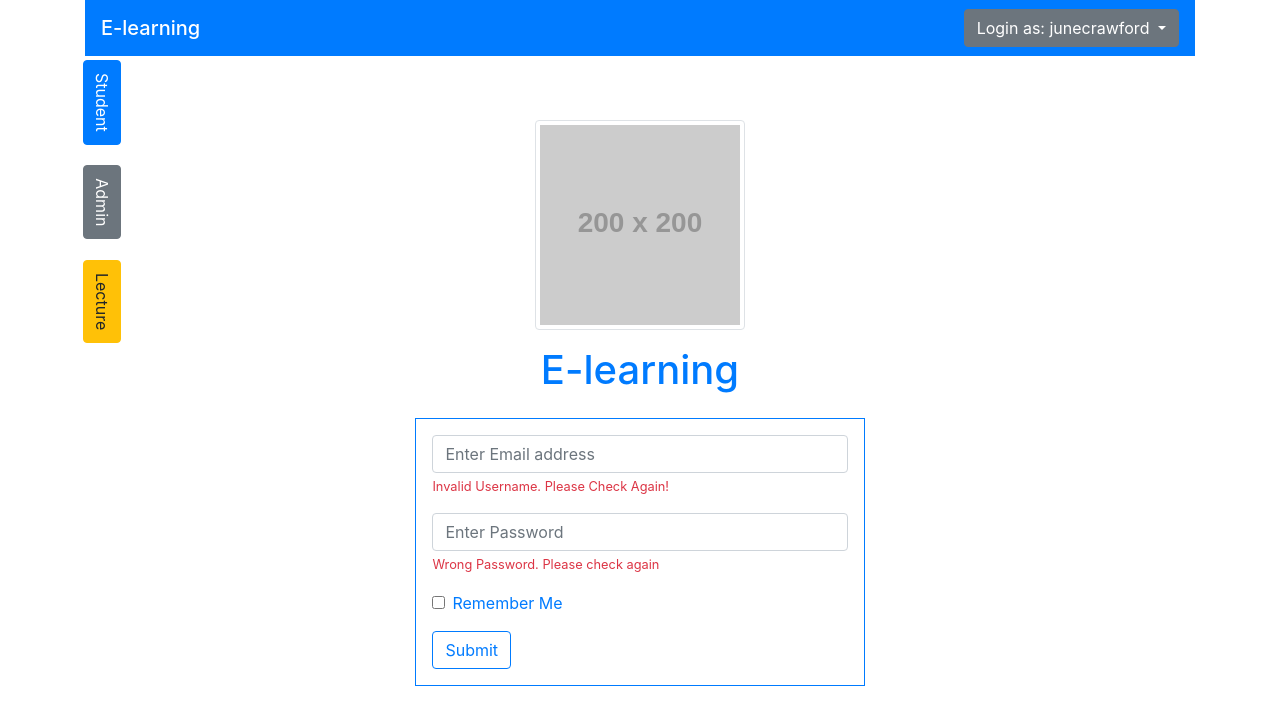
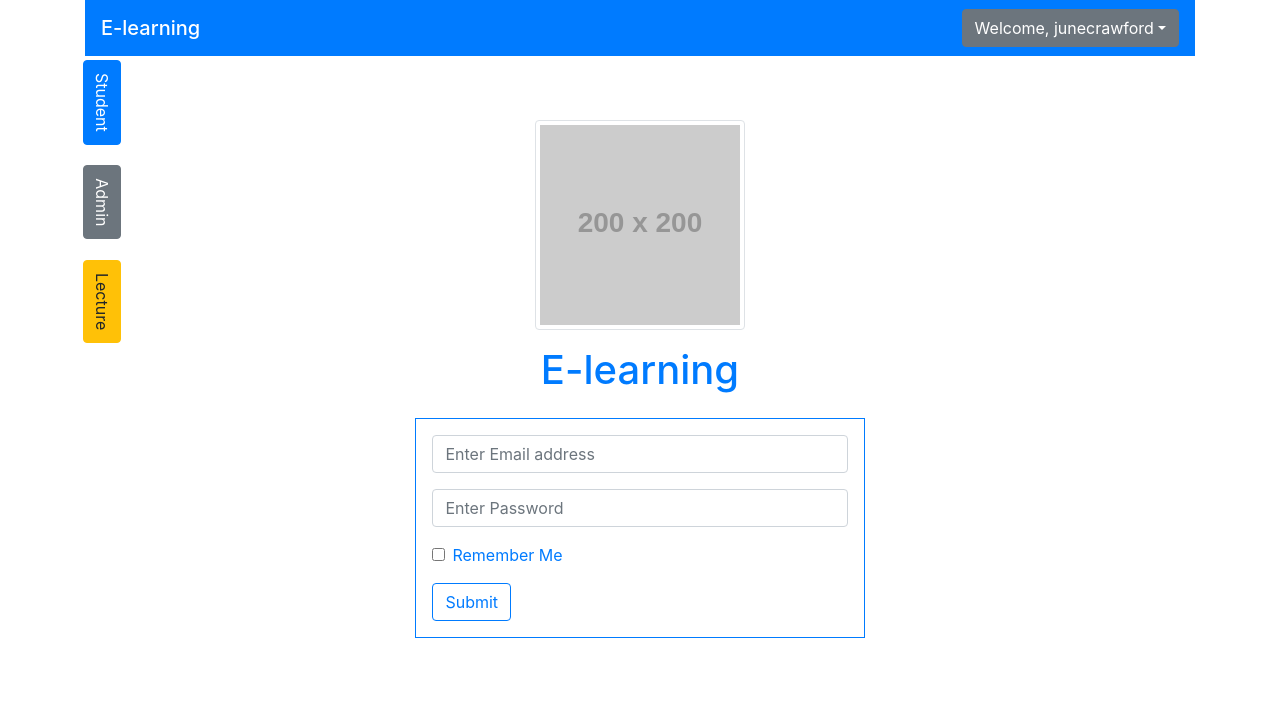
Before and after one commit to chonghow97/AgileProject, a PHP site: page / in a window 1280 px wide. Shown: the top 725 px of the page. Run offline with PHP 8.4, Linux system fonts and the light colour scheme; a user stored in the database is signed in; grey boxes labelled with a size stand in for pictures from a placeholder-image service; some libraries are stand-ins or nearby versions.

Commit message:
enhance header and all login page

```diff
--- a/include/header.php
+++ b/include/header.php
@@ -17,9 +17,12 @@
 			<nav class="navbar navbar-light">
 				<span class="navbar-brand mb-0 h1">E-learning</span>
 				<div class="dropdown justify-content-end">
-  <a class="btn btn-secondary dropdown-toggle" href="#" role="button" id="dropdownMenuLink" data-toggle="dropdown" aria-haspopup="true" aria-expanded="false">
-    Login as: <?php echo $_SESSION['username']; ?>
-  </a>
+          <?php
+            if(isset($_SESSION['username'])){
+              echo "<a class='btn btn-secondary dropdown-toggle' href='#' role='button' id='dropdownMenuLink' data-toggle='dropdown' aria-haspopup='true' aria-expanded='false'>Welcome, {$_SESSION['username']}</a>";
+            }
+           ?>
+
 
   <div class="dropdown-menu" aria-labelledby="dropdownMenuLink">
     <a class="dropdown-item" href="#">Action</a>
--- a/index.php
+++ b/index.php
@@ -30,12 +30,23 @@ margin-left: 40px;
 
     <div class="form-group">
     <input name="email" type="email" placeholder="Enter Email address" class="form-control" id="exampleInputEmail1" aria-describedby="emailHelp">
-    <small class="text-danger">Invalid Username. Please Check Again!</small>
+    <!-- invalid username trigger -->
+    <?php
+      if(0){
+        echo "<small class='text-danger'>Invalid Username. Please Check Again!</small>";
+      }
+
+     ?>
   </div>
 
   <div class="form-group">
     <input name="password" type="password" class="form-control" id="exampleInputPassword1" placeholder="Enter Password">
-    <small class="text-danger">Wrong Password. Please check again</small>
+    <!-- Wrong password trigger -->
+    <?php
+        if(0){
+          echo "<small class='text-danger'>Wrong Password. Please check again</small>";
+        }
+     ?>
   </div>
 
   <div class="form-group form-check">
```
Also changed, not shown: Lecture_index.php (+10 -2 lines), admin_index.php (+11 -2 lines).
